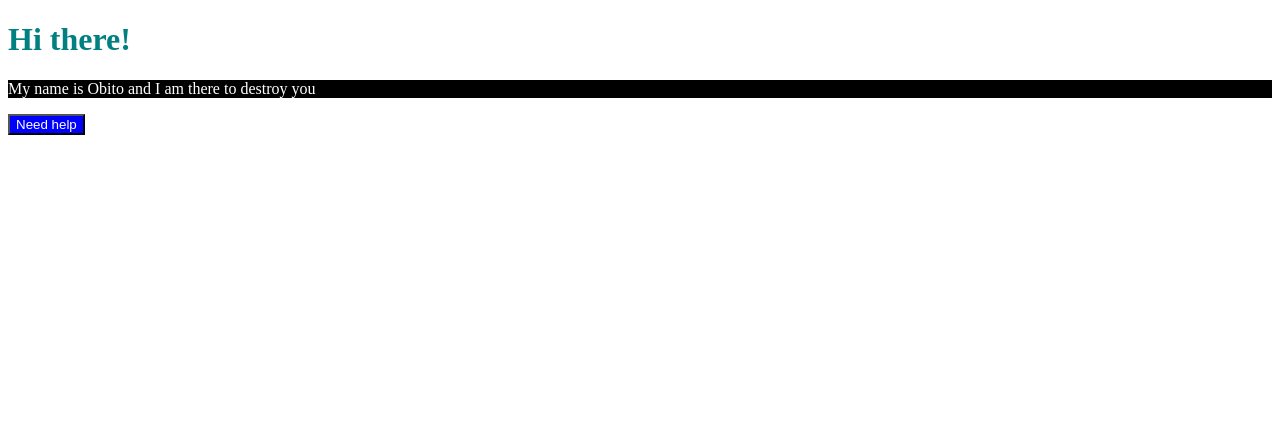
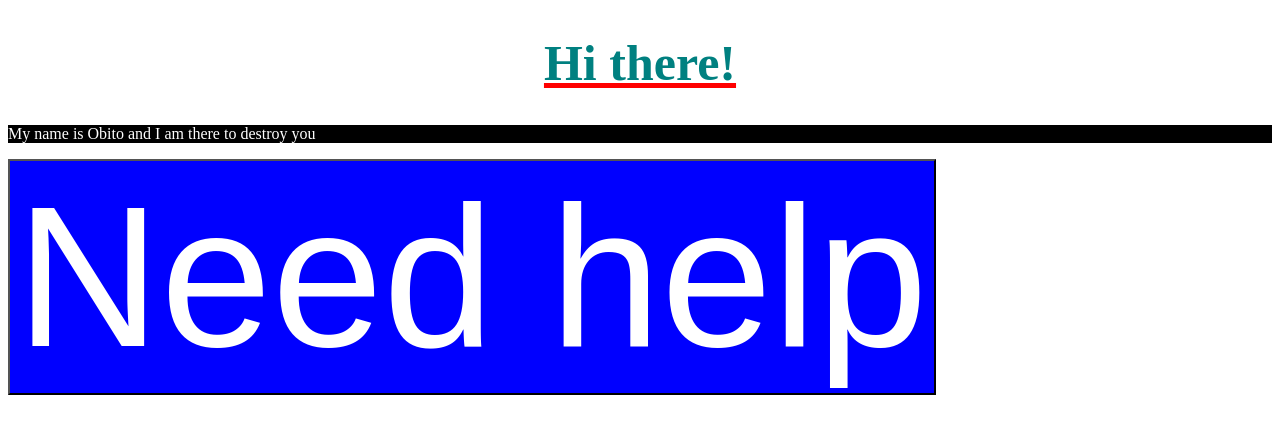
Before and after one commit to nxtman0z/Web-Development, a plain HTML site: page index.html in a window 1280 px wide. Drawn offline with Linux system fonts and the light colour scheme.

Commit message:
text properties

```diff
--- a/style.css
+++ b/style.css
@@ -1,9 +1,13 @@
 h1{
     color:teal;
+    text-align: center;
+    font-size: 50px;
+    text-decoration: red underline;
 }
 button{
     background-color: blue;
     color: #ffffff;
+    font-size: 200px;
 }
 p{
     background-color: black;
```
